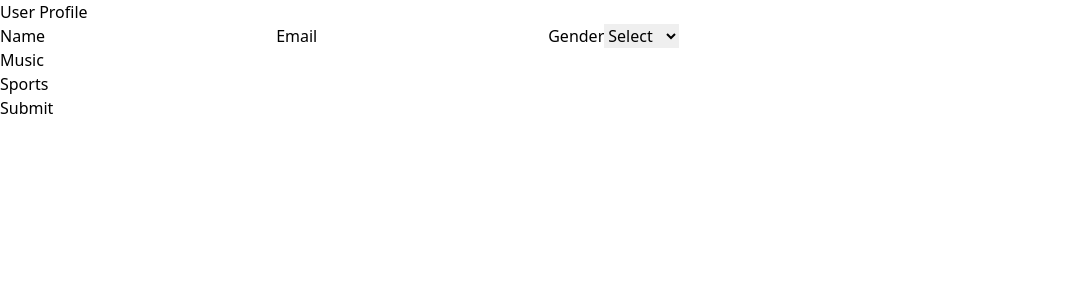
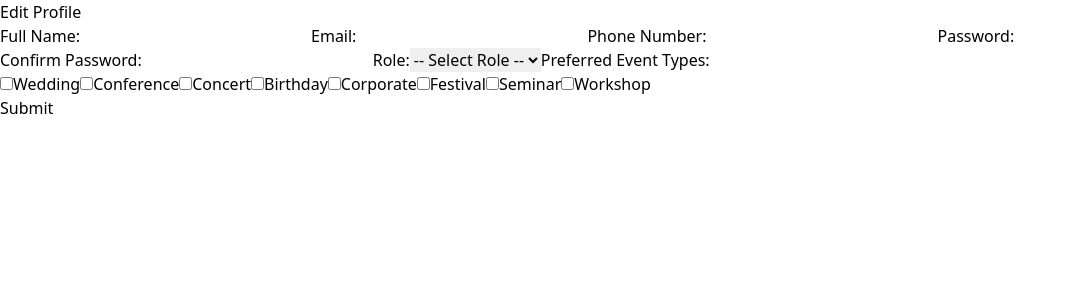
Before and after one commit to HtetShine1868/Event-Planner-FE, a React (Create React App) app: page /profile in a window 1280 px wide. Shown: the top 300 px of the page, without its empty margins (0-1076 px from the left). Built offline with nearby package versions, Linux system fonts and the light colour scheme.

Commit message:
Add user profile form

```diff
--- a/src/user/UserProfileForm.jsx
+++ b/src/user/UserProfileForm.jsx
@@ -1,32 +1,142 @@
-import styles from './UserProfileForm.css';
+import { useState } from "react";
+import "./UserProfileForm.css";
 
 const UserProfileForm = () => {
+  const [formData, setFormData] = useState({
+    fullName: "",
+    email: "",
+    phone: "",
+    password: "",
+    confirmPassword: "",
+    role: "",
+    preferences: [],
+  });
+
+  const [errors, setErrors] = useState({});
+
+  const eventOptions = [
+    "Wedding", "Conference", "Concert", "Birthday",
+    "Corporate", "Festival", "Seminar", "Workshop"
+  ];
+
+  const validate = () => {
+    const newErrors = {};
+
+    if (!formData.fullName.trim()) {
+      newErrors.fullName = "Full name is required.";
+    }
+
+    const emailRegex = /^[^\s@]+@[^\s@]+\.[^\s@]{2,}$/i;
+    if (!emailRegex.test(formData.email)) {
+      newErrors.email = "Invalid email format.";
+    }
+
+    const phoneRegex = /^\d{7,15}$/;
+    if (!phoneRegex.test(formData.phone)) {
+      newErrors.phone = "Enter a valid phone number (7-15 digits).";
+    }
+
+    const passwordRegex = /^(?=.*[a-z])(?=.*[A-Z])(?=.*\d)(?=.*[@$!%*?&#^])[A-Za-z\d@$!%*?&#^]{8,}$/;
+    if (!passwordRegex.test(formData.password)) {
+      newErrors.password = "Password must be 8+ characters, include uppercase, lowercase, number, and special character.";
+    }
+
+    if (formData.password !== formData.confirmPassword) {
+      newErrors.confirmPassword = "Passwords do not match.";
+    }
+
+    if (!formData.role) {
+      newErrors.role = "Select a role.";
+    }
+
+    if (formData.preferences.length === 0) {
+      newErrors.preferences = "Select at least one event type.";
+    }
+
+    setErrors(newErrors);
+    return Object.keys(newErrors).length === 0;
+  };
+
+  const handleChange = (e) => {
+    const { name, value, type, checked } = e.target;
+
+    if (type === "checkbox") {
+      setFormData((prev) => ({
+        ...prev,
+        preferences: checked
+          ? [...prev.preferences, value]
+          : prev.preferences.filter((item) => item !== value),
+      }));
+    } else {
+      setFormData((prev) => ({
+        ...prev,
+        [name]: value,
+      }));
+    }
+  };
+
+  const handleSubmit = (e) => {
+    e.preventDefault();
+    if (validate()) {
+      alert("Profile submitted successfully ✅");
+      console.log(formData);
+    }
+  };
+
   return (
-    <div className={styles.profileFormContainer}>
-      <h1 className={styles.profileFormTitle}>User Profile</h1>
+    <form className="profile-form" onSubmit={handleSubmit}>
+      <h2>Edit Profile</h2>
 
-      <form>
-        <label className={styles.formLabel}>Name</label>
-        <input type="text" className={styles.formInput} />
+      <label>Full Name:</label>
+      <input type="text" name="fullName" value={formData.fullName} onChange={handleChange} />
+      {errors.fullName && <span className="error">{errors.fullName}</span>}
 
-        <label className={styles.formLabel}>Email</label>
-        <input type="email" className={styles.formInput} />
+      <label>Email:</label>
+      <input type="email" name="email" value={formData.email} onChange={handleChange} />
+      {errors.email && <span className="error">{errors.email}</span>}
 
-        <label className={styles.formLabel}>Gender</label>
-        <select className={styles.formSelect}>
-          <option value="">Select</option>
-          <option value="male">Male</option>
-          <option value="female">Female</option>
-        </select>
+      <label>Phone Number:</label>
+      <input type="text" name="phone" value={formData.phone} onChange={handleChange} />
+      {errors.phone && <span className="error">{errors.phone}</span>}
 
-        <div className={styles.preferencesContainer}>
-          <div className={styles.preferenceOption}>Music</div>
-          <div className={`${styles.preferenceOption} ${styles.preferenceOptionSelected}`}>Sports</div>
-        </div>
+      <label>Password:</label>
+      <input type="password" name="password" value={formData.password} onChange={handleChange} />
+      {errors.password && <span className="error">{errors.password}</span>}
 
-        <button type="submit" className={styles.submitButton}>Submit</button>
-      </form>
-    </div>
+      <label>Confirm Password:</label>
+      <input type="password" name="confirmPassword" value={formData.confirmPassword} onChange={handleChange} />
+      {errors.confirmPassword && <span className="error">{errors.confirmPassword}</span>}
+
+      <label>Role:</label>
+      <select name="role" value={formData.role} onChange={handleChange}>
+        <option value="">-- Select Role --</option>
+        <option value="attendee">Attendee</option>
+        <option value="organizer">Organizer</option>
+        <option value="vendor">Vendor</option>
+      </select>
+      {errors.role && <span className="error">{errors.role}</span>}
+
+      <label>Preferred Event Types:</label>
+      <div className="preferences-container">
+        {eventOptions.map((event) => (
+          <label
+            key={event}
+            className={`preference-option ${formData.preferences.includes(event) ? "selected" : ""}`}
+          >
+            <input
+              type="checkbox"
+              value={event}
+              checked={formData.preferences.includes(event)}
+              onChange={handleChange}
+            />
+            {event}
+          </label>
+        ))}
+      </div>
+      {errors.preferences && <span className="error">{errors.preferences}</span>}
+
+      <button type="submit">Submit</button>
+    </form>
   );
 };
 
```
